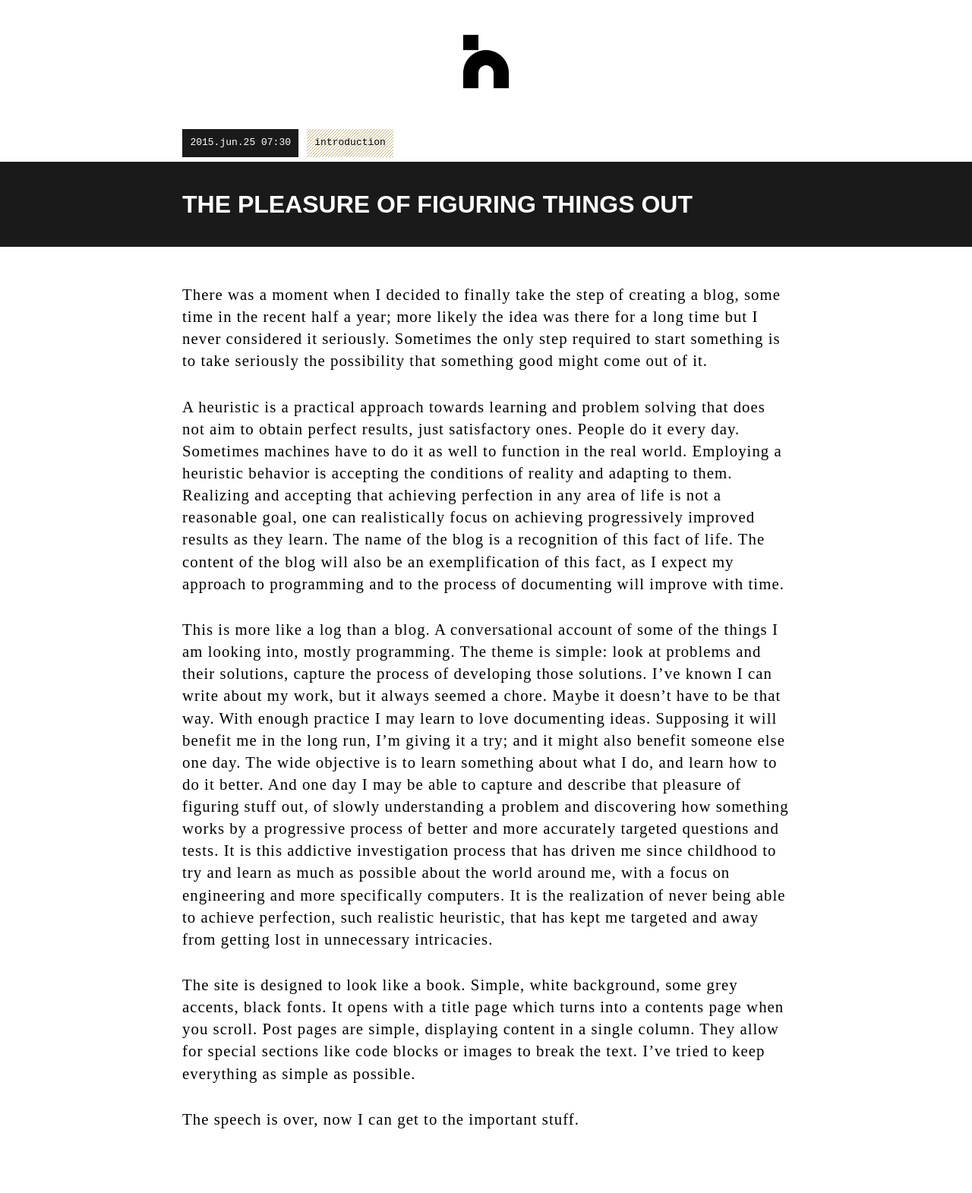
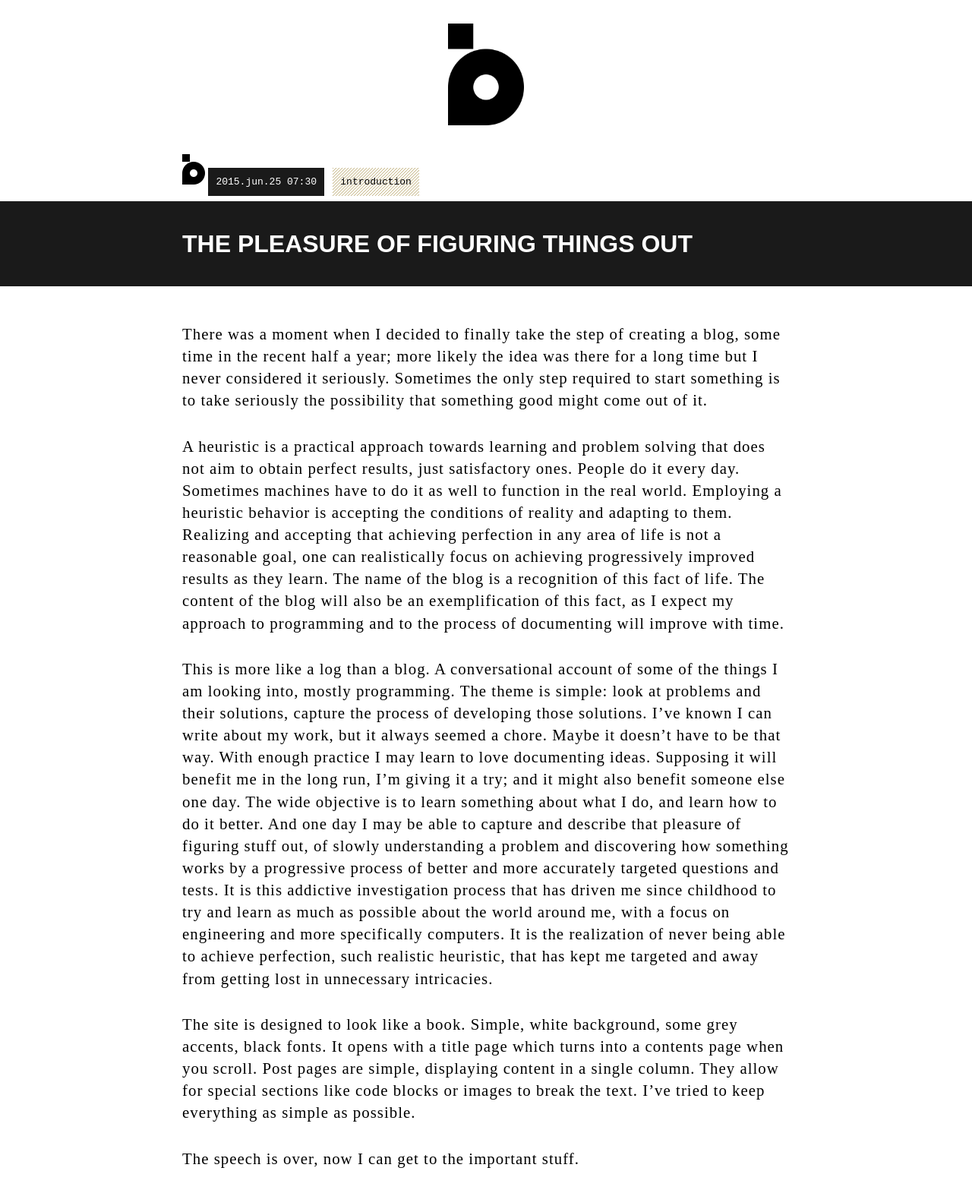
Before and after one commit to chronicweirdo/blog, a Jekyll site: the page built from _posts/2015.06/2015-06-25-The-pleasure-of-figuring-things-out.md, in a window 1280 px wide. Shown: the whole page at 76% size. Built offline with Jekyll 4.4.1, drawn with Linux system fonts in a browser that asks for light colours; before the commit the page ends 1519 px from its top, so only the background shows below that.

Commit message:
playing around

```diff
--- a/_layouts/post.html
+++ b/_layouts/post.html
@@ -19,8 +19,9 @@
 </head>
 <body>
 
-    <p class="logo"><a href="/"><img src="{{ "/css/heuristics.png" | prepend: site.baseurl }}"/></a></div></p>
+    <p class="logo"><a href="/"><img src="{{ "/css/b.png" | prepend: site.baseurl }}"/></a></p>
     <p class="tag">
+        <a class="logo" href="/"><img src="{{ "/css/b_small.png" | prepend: site.baseurl }}"/></a>
         <span class="date">{{ page.date | date: "%Y.%b.%d %H:%M" }}</span>
         {% for tag in page.tags %}
             <span class="tag">{{ tag }}</span>
--- a/css/post.css
+++ b/css/post.css
@@ -106,13 +106,22 @@ h1, h2 {
 }
 span.date, span.tag {
     display: inline-block;
-    background-color: #1a1a1a;
     text-transform: lowercase;
     font-family: monospace;
+    padding: .5em .8em;
+    background-color: #1a1a1a;
     color: white;
-    padding: .5em .8em;
     margin-right: .5em;
     margin-bottom: .5em;
+}
+a.logo {
+    display: inline-block;
+    width: 30px;
+    height: 40px;
+}
+a.logo img {
+    width: 30px;
+    height: 40px;
 }
 p.tag {
     padding-bottom: 0;
```
Also changed, not shown: css/b.png (added), css/b_small.png (added).
